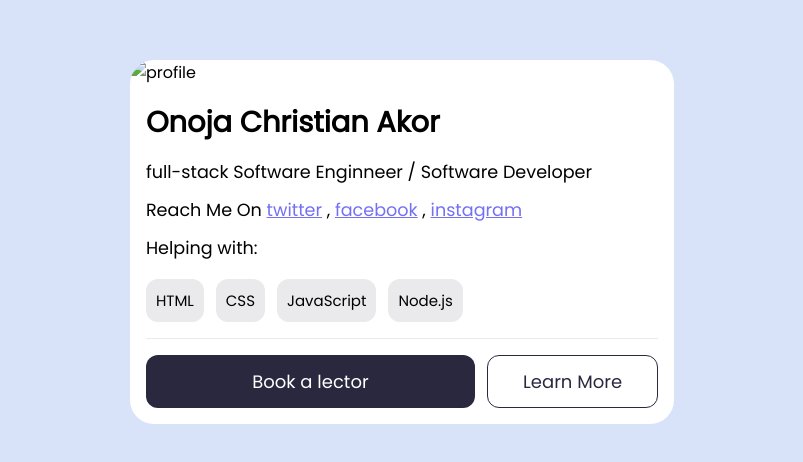
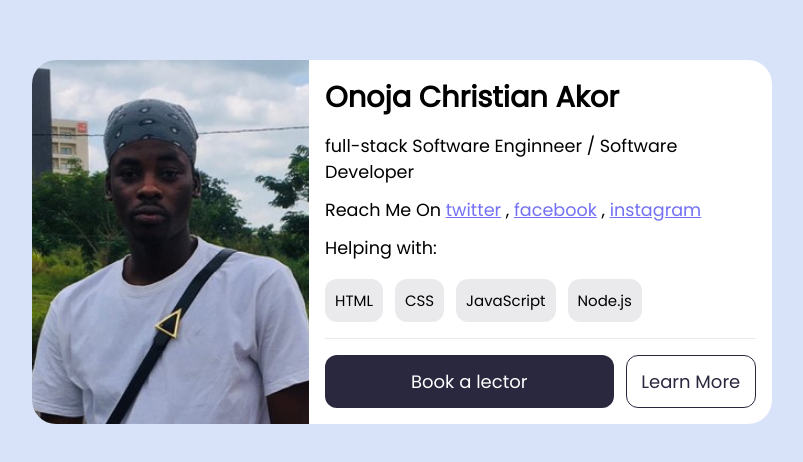
Before and after one commit to Christian-Akor/E-id_card, a plain HTML site: page index.html in a window 1280 px wide. Shown: the part 182-644 px from the top of the page, without its empty margins (238-1041 px from the left). Drawn offline with Linux system fonts and the light colour scheme; the site is published under a folder, as on GitHub Pages, so addresses that start at the root find nothing.

Commit message:
Add files via upload

```diff
--- a/index.html
+++ b/index.html
@@ -15,7 +15,7 @@
         <div class="container">
             <article class="card">
                 <div class='background'>
-                    <img src="/04 jan.jpg" alt="profile">
+                    <img src="./04 jan.jpg" alt="profile">
                 </div>
                 <div class='content'>
                     <h2>Onoja Christian Akor</h2>
```
